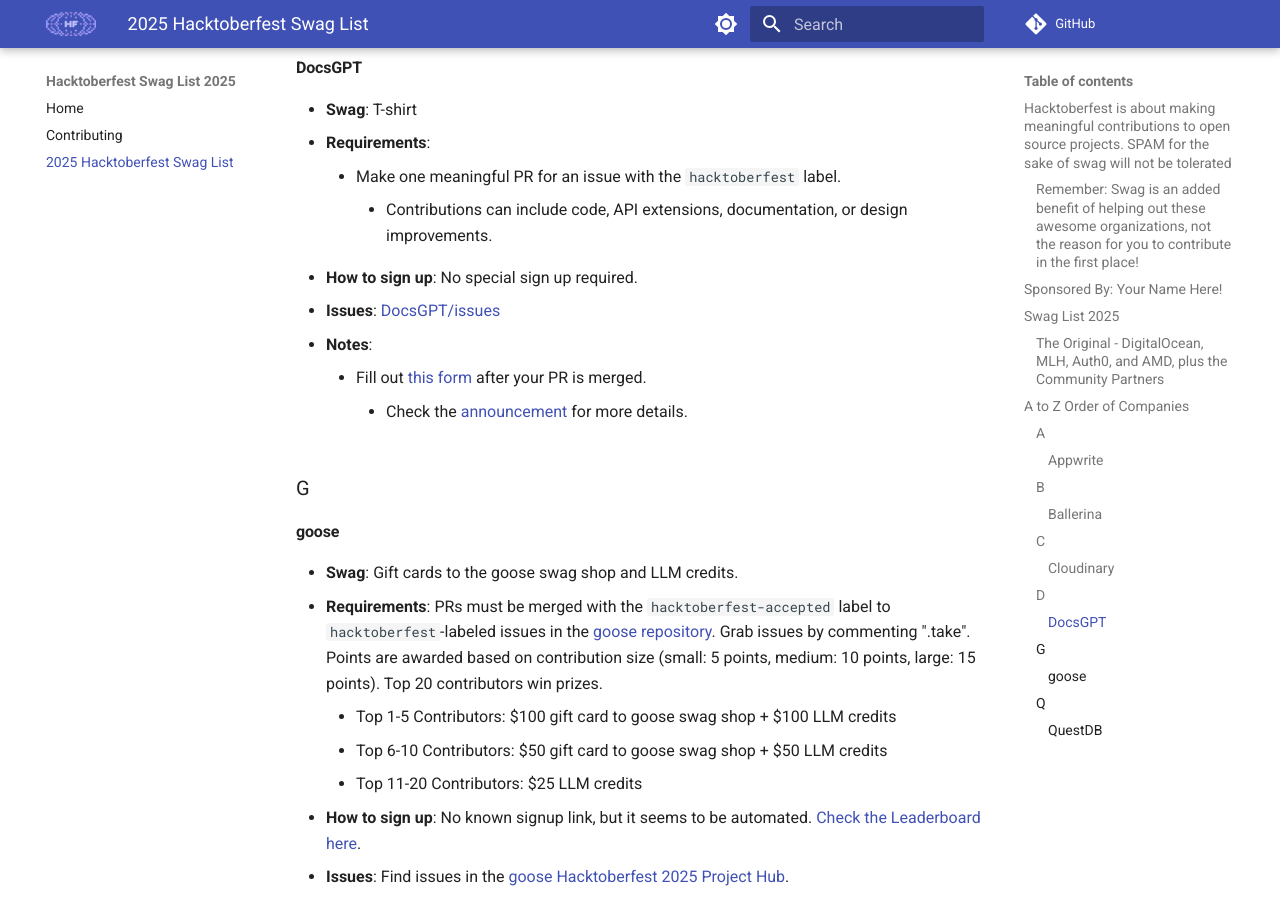
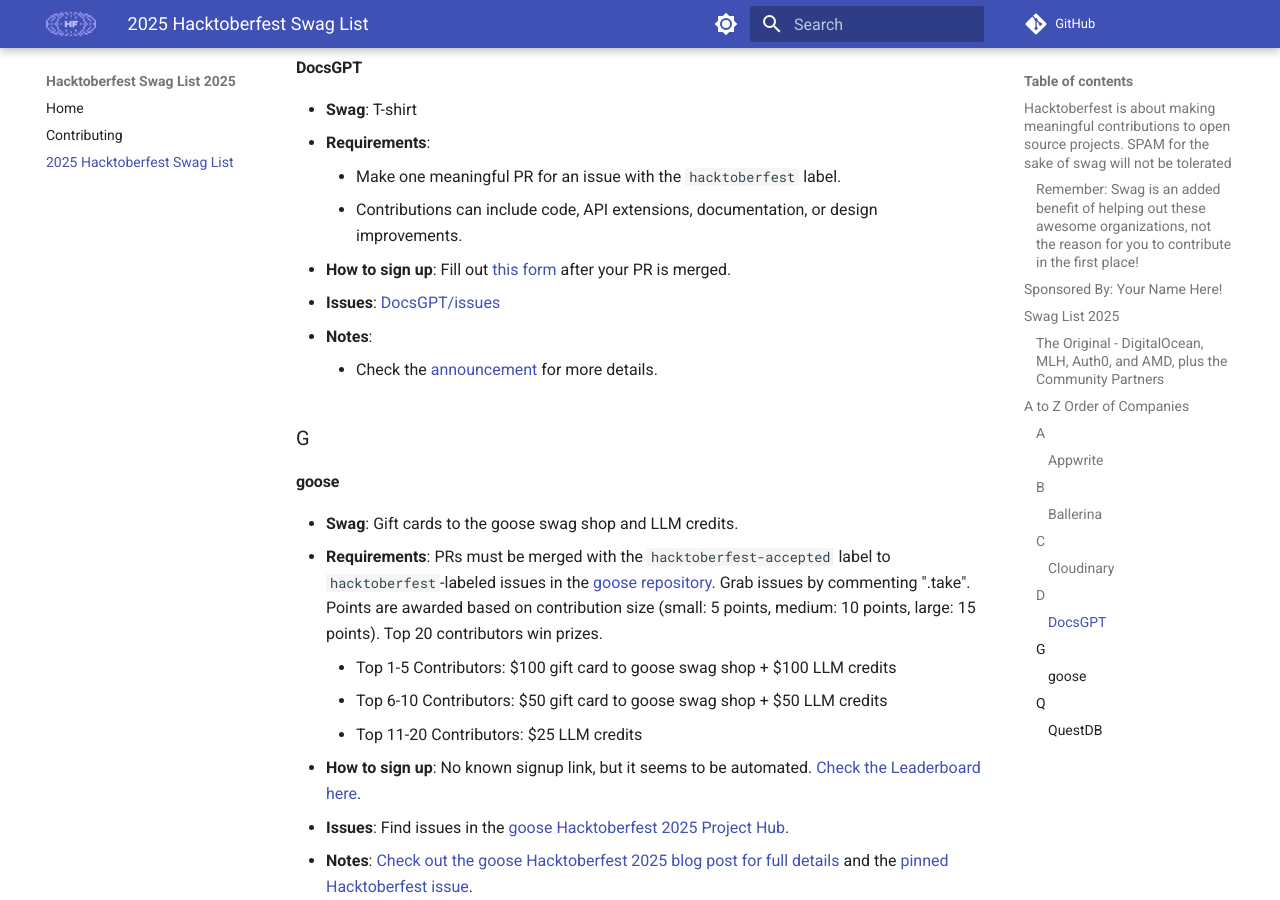
Before and after one commit to crweiner/hacktoberfest-swag-list, an MkDocs documentation site: the page built from docs/list.md, in a window 1280 px wide and 900 px high, scrolled down 2525 px. Built offline with MkDocs 1.6.1 and Material for MkDocs 9.7.7, drawn with Linux system fonts in a browser that asks for light colours; plug-ins that fetch from the network failed and are left out; comment, search, counter and statistics services are not loaded.

Commit message:
Adjust DocsGPT

```diff
--- a/docs/list.md
+++ b/docs/list.md
@@ -74,12 +74,11 @@
 - **Swag**: T-shirt
 - **Requirements**:
     - Make one meaningful PR for an issue with the `hacktoberfest` label.
-		- Contributions can include code, API extensions, documentation, or design improvements.
-- **How to sign up**: No special sign up required.
+    - Contributions can include code, API extensions, documentation, or design improvements.
+- **How to sign up**: Fill out [this form](https://forms.gle/Npaba4n9Epfyx56S8) after your PR is merged.
 - **Issues**: [DocsGPT/issues](https://github.com/arc53/DocsGPT/issues)
 - **Notes**:
-    - Fill out [this form](https://forms.gle/Npaba4n9Epfyx56S8) after your PR is merged.
-		- Check the [announcement](https://github.com/arc53/DocsGPT/blob/main/HACKTOBERFEST.md) for more details.
+    - Check the [announcement](https://github.com/arc53/DocsGPT/blob/main/HACKTOBERFEST.md) for more details.
 
 ### G
 
```
